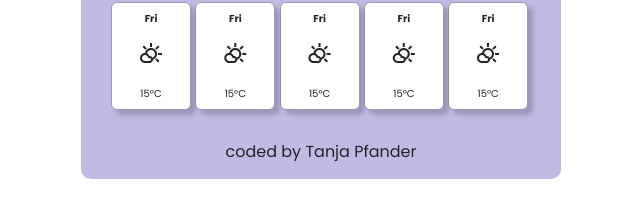
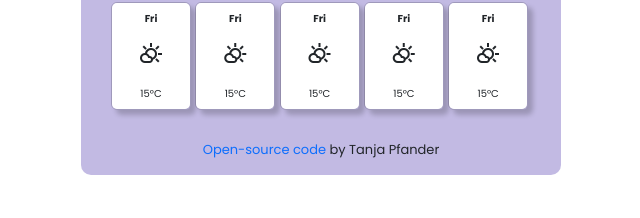
Before and after one commit to tanchen2/project-weather-app, a plain HTML site: page index.html in a window 1280 px wide. Shown: the part 298-516 px from the top of the page, without its empty margins (319-959 px from the left). Drawn offline with nearby package versions, Linux system fonts and the light colour scheme; no server answers.

Commit message:
add github link

```diff
--- a/index.html
+++ b/index.html
@@ -3,7 +3,7 @@
   <head>
     <meta charset="UTF-8" />
     <meta name="viewport" content="width=device-width, initial-scale=1.0" />
-    <title>Weather</title>
+    <title>Weather App</title>
     <script
       src="https://kit.fontawesome.com/6298ad785c.js"
       crossorigin="anonymous"
@@ -123,7 +123,14 @@
             <li class="list-group-item temperature">15°C</li>
           </ul>
         </div>
-        <p class="coder">coded by Tanja Pfander</p>
+        <p class="coder">
+          <a
+            href="https://github.com/tanchen2/project-weather-app"
+            class="github-link"
+            >Open-source code</a
+          >
+          by Tanja Pfander
+        </p>
       </div>
     </div>
     <script src="src/index.js"></script>
--- a/src/style.css
+++ b/src/style.css
@@ -117,4 +117,8 @@ h4 {
 .coder {
   text-align: center;
   padding: 15px 15px;
+  font-size: 13px;
 }
+.github-link {
+  text-decoration: none;
+}
```
